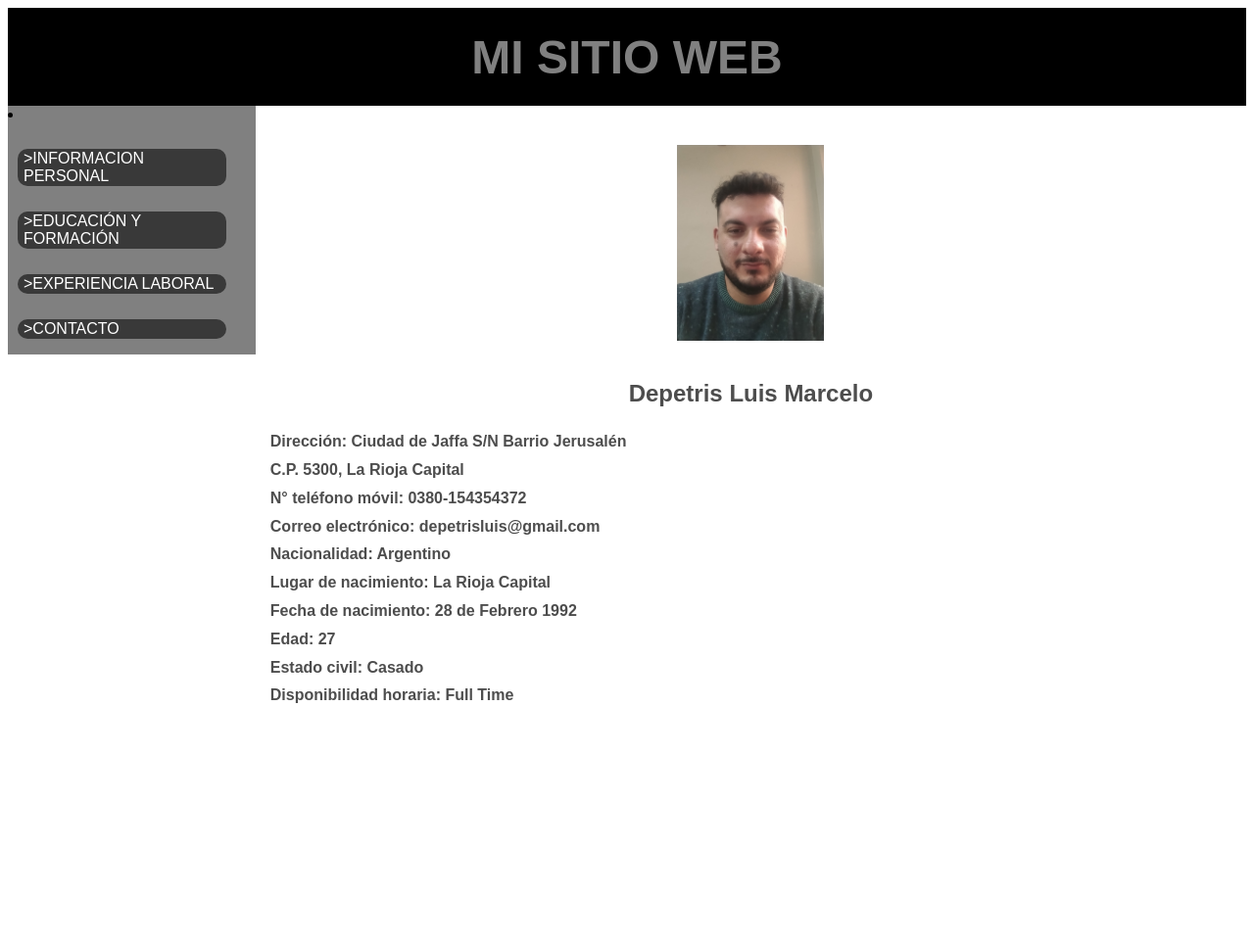
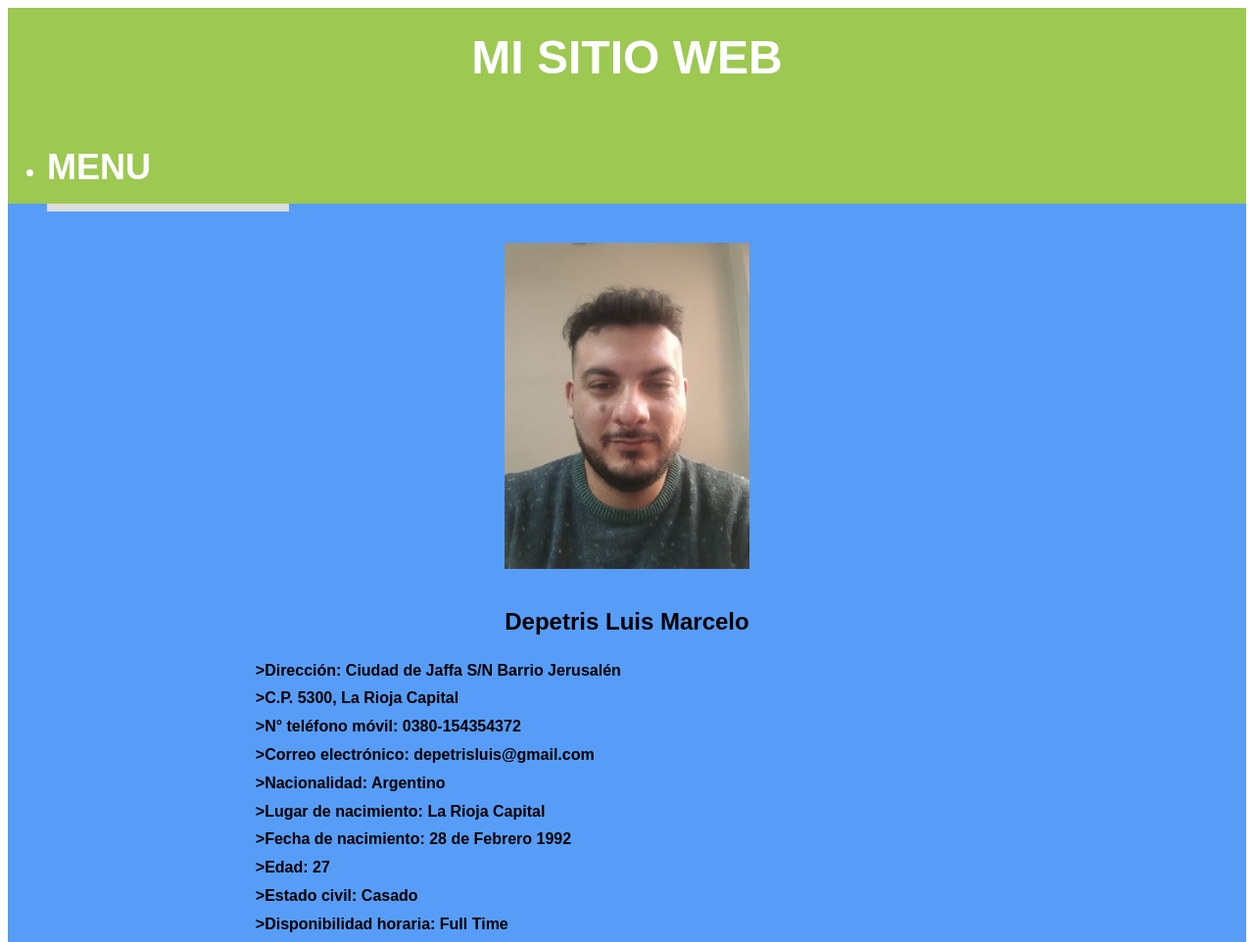
Before and after one commit to LuisDepetris/luisdepetris.github.io, a plain HTML site: page index.html in a window 1280 px wide. Shown: the top 962 px of the page at 98% size. Before the commit the page ends 800 px from the top, so only its background shows below. Drawn offline with Linux system fonts and the light colour scheme.

Commit message:
arreglo del menu, cambio colores

```diff
--- a/index.html
+++ b/index.html
@@ -10,35 +10,40 @@
     <div class="header">
         <h1>MI SITIO WEB</h1>
     </div>
-    <div class="botones">
-        <li>
-            <ul><button class="boton"><a class="btn" href="#">>INFORMACION PERSONAL</a></button></ul>
-            <ul><button class="boton"><a class="btn" href="#">>EDUCACIÓN Y FORMACIÓN</a></button></ul>
-            <ul><button class="boton"><a class="btn" href="#">>EXPERIENCIA LABORAL</a></button></ul>
-            <ul><button class="boton"><a class="btn" href="#">>CONTACTO</a></button></ul>
-       </li>
+    <div class="div_menu">
+        <ul class="hList">
+            <li>
+              <a href="#click" class="menu">
+                <h2 class="menu-title">Menu</h2>
+                <ul class="menu-dropdown">
+                  <li>Informacion Personal</li>
+                  <li>Estudios Cursados</li>
+                  <li>Experiencia Laboral</li>
+                  <li>Contacto</li>
+                </ul>
+              </a>
+            </li>
+        </ul>
     </div>
 
     <div class="contenidos">
-        <h2 class="foto"><img class="foto" src="img\luis.jpg" width="150"></h2>
+        <h2 class="foto"><img class="foto" src="img\luis.jpg" width="250"></h2>
         <h2 class="titulos">
             Depetris Luis Marcelo
         </h2>
         <h4 class="textos">
 
-            Dirección: Ciudad de Jaffa S/N Barrio Jerusalén<br>
-            C.P. 5300, La Rioja Capital<br>
-            N° teléfono móvil: 0380-154354372<br>
-            Correo electrónico: depetrisluis@gmail.com<br>
-            Nacionalidad: Argentino<br>
-            Lugar de nacimiento: La Rioja Capital<br>
-            Fecha de nacimiento: 28 de Febrero 1992<br>
-            Edad: 27<br>
-            Estado civil: Casado<br>
-            Disponibilidad horaria: Full Time<br>
+            >Dirección: Ciudad de Jaffa S/N Barrio Jerusalén<br>
+            >C.P. 5300, La Rioja Capital<br>
+            >N° teléfono móvil: 0380-154354372<br>
+            >Correo electrónico: depetrisluis@gmail.com<br>
+            >Nacionalidad: Argentino<br>
+            >Lugar de nacimiento: La Rioja Capital<br>
+            >Fecha de nacimiento: 28 de Febrero 1992<br>
+            >Edad: 27<br>
+            >Estado civil: Casado<br>
+            >Disponibilidad horaria: Full Time<br>
         </h4>
     </div>
-
-
 </body>
 </html>
--- a/styles.css
+++ b/styles.css
@@ -1,8 +1,8 @@
 .header{
     height: 100px;
     width: 100%;
-    background-color: black;
-    color: grey;
+    background-color: #9dc852;
+    color: #ffffff;
     font-family: Arial, Helvetica, sans-serif;
     font-size: 150%;
     justify-content: center;
@@ -10,39 +10,21 @@
     display: flex;
 }
 
-.botones{
-    width: 20%;
-
-    background-color: grey;
-    float: left;
-}
-
-.boton{
-    margin-left: -30px;
-    background-color: rgb(57, 57, 57);
-    height: 150%;
-    margin-top: 10px;
+.div_menu{
+    height: 100px;
     width: 100%;
-    text-align: left;
+    background-color: #9dc852;
+    color: #ffffff;
     font-family: Arial, Helvetica, sans-serif;
-    border: none;
-    font-size: 100%;
-    border-radius: 10PX;
-}
-
-.btn{
-    text-decoration: none;
-    color: white;
-}
-
-.boton:hover{
-    background-color: blue;
+    font-size: 150%;
+    justify-content: left;
+    align-items: center;
+    display: flex;
 }
 
 .contenidos{
-    width: 80%;
-    height: 400px;
-    background-color: white;
+    width: 100%;
+    background-color: rgb(87, 157, 248);
     float: left;
 }
 
@@ -59,15 +41,163 @@
     margin-left: 15px;
     margin-right: 15px;
     font-family: Arial, Helvetica, sans-serif;
-    color:rgb(77, 77, 77);
+    color:rgb(0, 0, 0);
     text-align: center;
 }
 
 .textos{
     display: flex;
-    margin-left: 15px;
-    margin-right: 15px;
+    margin-left: 20%;
+    margin-right: 20%;
     font-family: Arial, Helvetica, sans-serif;
-    color:rgb(77, 77, 77);
+    color:rgb(0, 0, 0);
     line-height: 180%;
 }
+
+a {
+    text-decoration: none;
+    color: inherit;
+}
+
+* {
+    box-sizing: border-box;
+}
+
+.menu {
+    display: block;
+    position: relative;
+    cursor: pointer;
+}
+
+.menu-title {
+    display: block;
+    height: 40px;
+    padding: 12px 0 0;
+    background: #9dc852;
+    text-align: center;
+    color: #ffffff;
+    font-weight: bold;
+    text-transform: uppercase;
+    transition: 0.3s background-color;
+}
+
+.menu-title:before {
+    content: "";
+    display: block;
+    height: 0;
+    border-top: 5px solid #9dc852;
+    border-bottom: 0 solid #dddddd;
+    position: absolute;
+    top: 100%;
+    left: 0;
+    z-index: 101;
+    transition:
+      0.2s 0.2s border-top ease-out,
+      0.3s border-top-color;
+}
+
+.menu-title:hover { background: #8db842; }
+.menu-title:hover:before { border-top-color: #8db842; }
+
+.menu:hover > .menu-title:before {
+    border-top-width: 0;
+    transition:
+      0.2s border-top-width ease-in,
+      0.3s border-top-color;
+}
+
+.menu-title:after {
+    content: "";
+    display: block;
+    height: 0;
+    border-bottom: 0 solid #ebebeb;
+    position: absolute;
+    bottom: 0;
+    left: 0;
+    z-index: 101;
+    transition: 0.2s border-bottom ease-in;
+}
+
+.menu:hover > .menu-title:after {
+    border-bottom-width: 5px;
+    transition: 0.2s 0.2s border-bottom-width ease-out;
+}
+
+.menu-dropdown {
+    min-width: 100%;
+    padding: 15px 0;
+    position: absolute;
+    background: rgb(87, 157, 248);
+    z-index: 100;
+    transition:
+      0.5s padding,
+      0.5s background;
+}
+
+.menu-dropdown:after {
+    content: "";
+    display: block;
+    height: 0;
+    border-top: 5px solid #ebebeb;
+    position: absolute;
+    top: 100%;
+    left: 0;
+    z-index: 101;
+    transition: 0.5s border-top;
+}
+
+.menu:not(:hover) > .menu-dropdown {
+    padding: 4px 0;
+    background: #dddddd;
+    z-index: 99;
+}
+
+.menu:not(:hover) > .menu-dropdown:after {
+    border-top-color: #dddddd;
+}
+
+.menu:not(:hover) > .menu-title:after {
+    border-bottom-color: #dddddd;
+}
+
+.menu-dropdown > * {
+    overflow: hidden;
+    height: 30px;
+    padding: 5px 10px;
+    background: rgba(0,0,0,0);
+    white-space: nowrap;
+    transition:
+      0.5s height cubic-bezier(.73,.32,.34,1.5),
+      0.5s padding cubic-bezier(.73,.32,.34,1.5),
+      0.5s margin cubic-bezier(.73,.32,.34,1.5),
+      0.5s 0.2s color,
+      0.2s background-color;
+}
+
+.menu-dropdown > *:hover {
+    background: rgba(0,0,0,0.1);
+}
+
+.menu:not(:hover) > .menu-dropdown > * {
+    visibility: hidden;
+    height: 0;
+    padding-top: 0;
+    padding-bottom: 0;
+    margin: 0;
+    color: rgba(25,25,25,0);
+    transition:
+      0.5s 0.1s height,
+      0.5s 0.1s padding,
+      0.5s 0.1s margin,
+      0.3s color,
+      0.6s visibility;
+    z-index: 99;
+}
+
+.hList > * {
+    float:inherit;
+}
+
+.hList > * + * {
+    margin-left: 0;
+}
```
